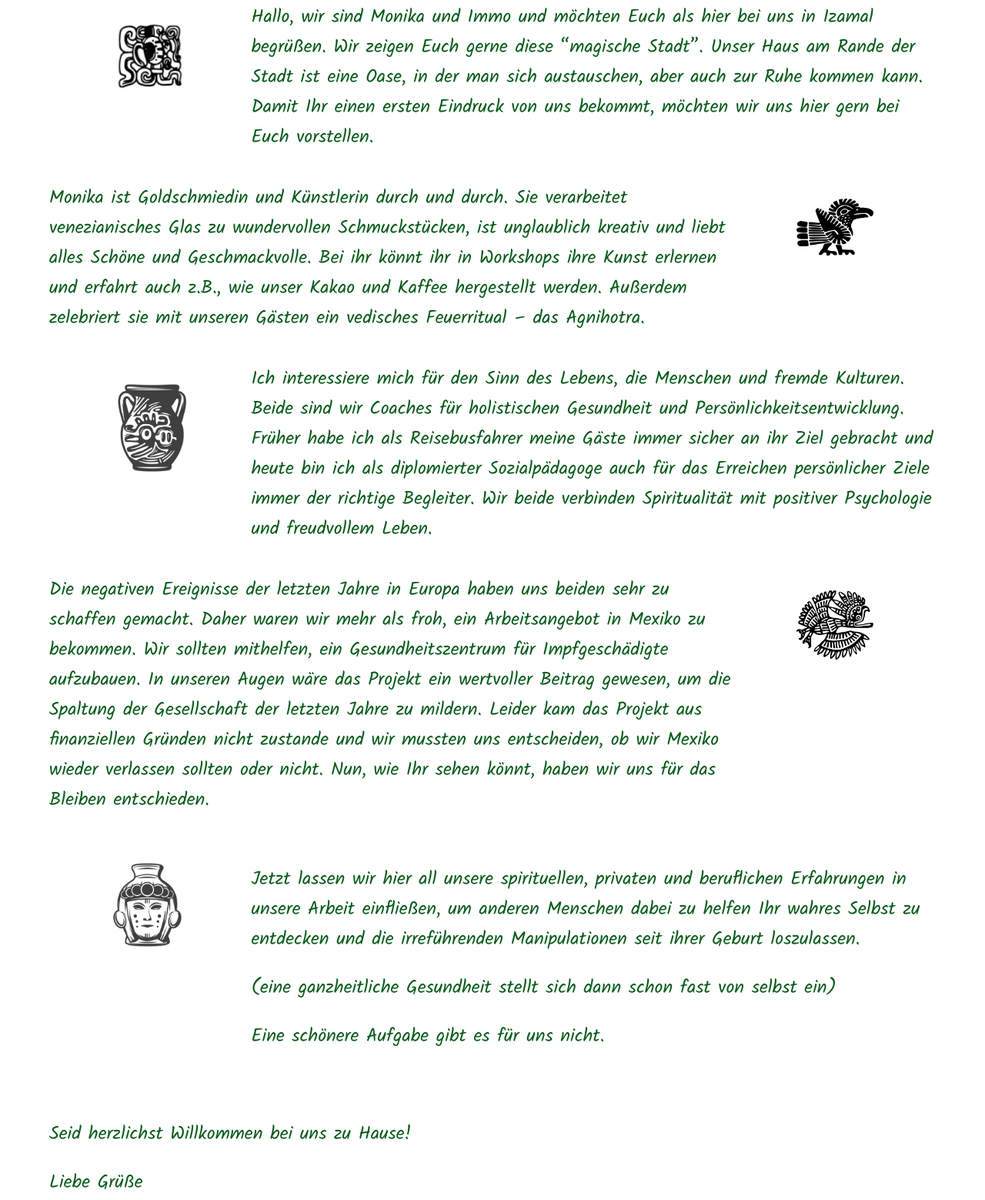
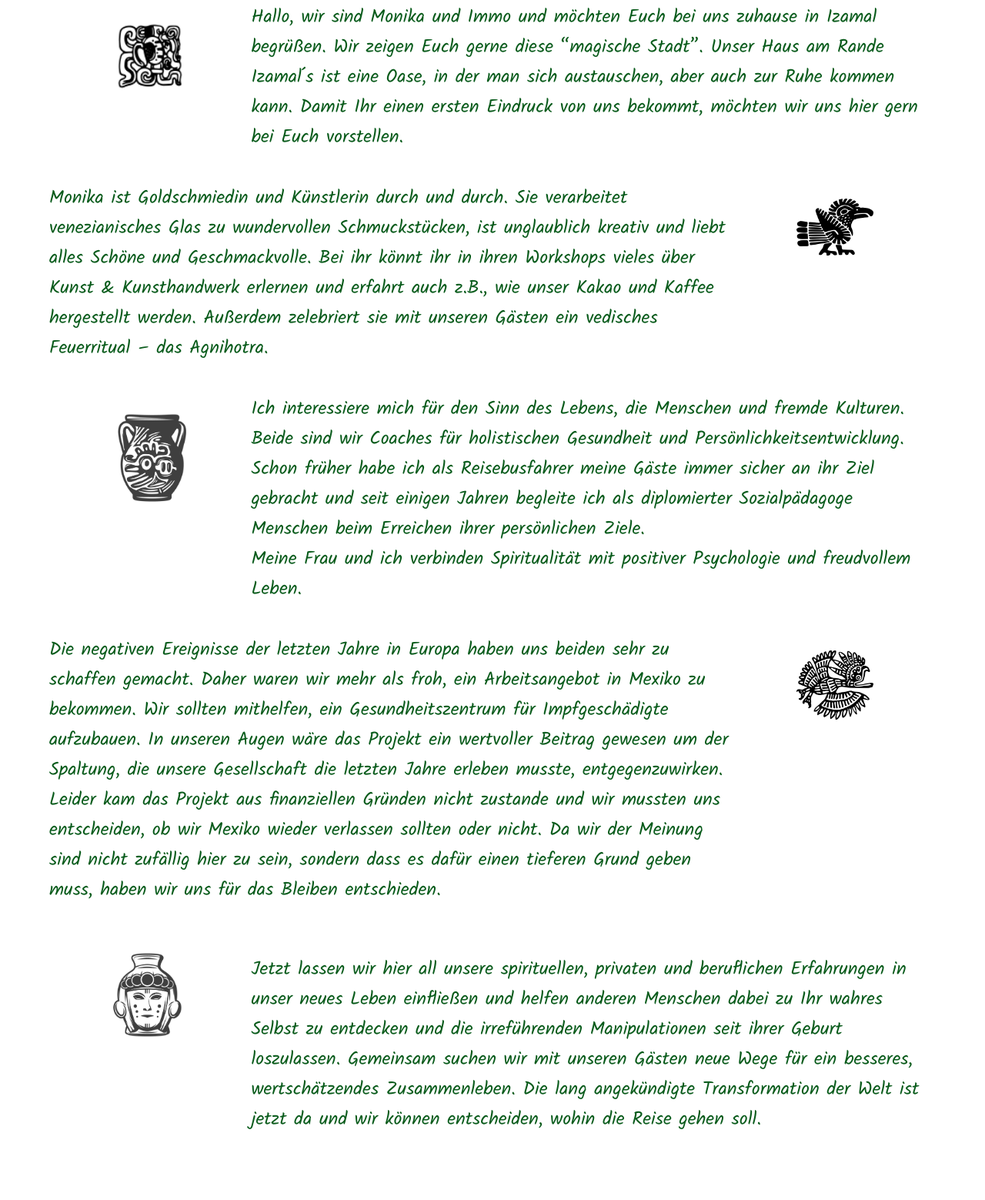
Before and after one commit to colognia/eltripano.com, a plain HTML site: page about.html in a window 1280 px wide. Shown: the part 157-1716 px from the top of the page at 77% size. Drawn offline with Linux system fonts and the light colour scheme; a web font is replaced by a local one.

Commit message:
adding readme.md and changes on "about" section

```diff
--- a/about.html
+++ b/about.html
@@ -1,12 +1,14 @@
 <!doctype html>
 <html lang="de">
+
 <head>
   <meta charset="utf-8">
   <title>Eltripano</title>
   <meta name="author" content="Schmidtconsult IT-services LLC, Frauke Schmidt">
   <link rel="stylesheet" href="style.css">
   <meta name="viewport" content="width=device-width, initial-scale=1">
-    <meta name="keywords" content="Mexiko, Yucatán, Yucatan, Reisen, Maya, Zeremonien, Auswandern, Kakao, Kaffee, Ayahuaska, Peyote, Psilocybin, deutsch, persönliche Assistenz, Individualreisen, Izamal, Ausflüge, Taxi, Auto mieten, Übernachten, Hotel, Reiseführer">
+  <meta name="keywords"
+    content="Mexiko, Yucatán, Yucatan, Reisen, Maya, Zeremonien, Auswandern, Kakao, Kaffee, Ayahuaska, Peyote, Psilocybin, deutsch, persönliche Assistenz, Individualreisen, Izamal, Ausflüge, Taxi, Auto mieten, Übernachten, Hotel, Reiseführer">
   <link rel="preconnect" href="https://fonts.googleapis.com">
   <link rel="preconnect" href="https://fonts.gstatic.com" crossorigin>
   <link href="https://fonts.googleapis.com/css2?family=Kalam&display=swap" rel="stylesheet">
@@ -24,10 +26,11 @@
   <header>
     <input type="checkbox" id="checkboxtoggle">
     <!-- input muß in gleichem container sein und gleiche Ebene wie nav wegen click-Auswertung -->
-      <a href="http://eltripano.com"><img id="logonav" src="./media/logo/eltripano.jpg" alt="logo Eltripano" title="Homepage ElTripano"></a>
+    <a href="http://eltripano.com"><img id="logonav" src="./media/logo/eltripano.jpg" alt="logo Eltripano"
+        title="Homepage ElTripano"></a>
 
     <nav>
-          <label id="navbar-toggler" for="checkboxtoggle">  <!--*muss ins nav rein-->
+      <label id="navbar-toggler" for="checkboxtoggle"> <!--*muss ins nav rein-->
         <img id="navmenupic" src="./media/icons/menu.png">
         <img id="navcrosspic" src="./media/icons/cross.png">
       </label>
@@ -42,29 +45,48 @@
   </header>
 
   <main>
-    <div  class="about-container">
+    <div class="about-container">
       <div class="about-1">
         <div class="about-picture-container"><img src="./media/pictures/mayapictures/1.png"></div>
-        <div class="about-text-content">Hallo, wir sind Monika und Immo und möchten Euch als hier bei uns in Izamal begrüßen. Wir zeigen Euch gerne diese “magische Stadt”. Unser Haus am Rande der Stadt ist eine Oase, in der man sich austauschen, aber auch zur Ruhe kommen kann. Damit Ihr einen ersten Eindruck von uns bekommt, möchten wir uns hier gern bei Euch vorstellen.</div>
+        <div class="about-text-content">Hallo, wir sind Monika und Immo und möchten Euch bei uns zuhause in Izamal
+          begrüßen. Wir zeigen Euch gerne diese “magische Stadt”. Unser Haus am Rande Izamal´s ist eine Oase, in der man
+          sich austauschen, aber auch zur Ruhe kommen kann. Damit Ihr einen ersten Eindruck von uns bekommt, möchten wir
+          uns hier gern bei Euch vorstellen.</div>
       </div>
       <div class="about-2">
-        <div class="about-text-content">Monika ist Goldschmiedin und Künstlerin durch und durch. Sie verarbeitet venezianisches Glas zu wundervollen Schmuckstücken, ist unglaublich kreativ und liebt alles Schöne und Geschmackvolle. Bei ihr könnt ihr in Workshops ihre Kunst erlernen und erfahrt auch z.B., wie unser Kakao und Kaffee hergestellt werden. Außerdem zelebriert sie mit unseren Gästen ein vedisches Feuerritual – das Agnihotra.</div>
+        <div class="about-text-content">Monika ist Goldschmiedin und Künstlerin durch und durch. Sie verarbeitet
+          venezianisches Glas zu wundervollen Schmuckstücken, ist unglaublich kreativ und liebt alles Schöne und
+          Geschmackvolle. Bei ihr könnt ihr in ihren Workshops vieles über Kunst & Kunsthandwerk erlernen und erfahrt
+          auch z.B., wie unser Kakao und Kaffee hergestellt werden. Außerdem zelebriert sie mit unseren Gästen ein
+          vedisches Feuerritual – das Agnihotra.</div>
         <div class="about-picture-container"><img src="./media/pictures/mayapictures/2.png"></div>
       </div>
       <div class="about-3">
         <div class="about-picture-container"><img src="./media/pictures/mayapictures/4.jpg"></div>
-        <div class="about-text-content">Ich interessiere mich für den Sinn des Lebens, die Menschen und fremde Kulturen. Beide sind wir Coaches für holistischen Gesundheit und Persönlichkeitsentwicklung. Früher habe ich als Reisebusfahrer meine Gäste immer sicher an ihr Ziel gebracht und heute bin ich als diplomierter Sozialpädagoge auch für das Erreichen persönlicher Ziele immer der richtige Begleiter. Wir beide verbinden Spiritualität mit positiver Psychologie und freudvollem Leben.</div>
+        <div class="about-text-content">Ich interessiere mich für den Sinn des Lebens, die Menschen und fremde Kulturen.
+          Beide sind wir Coaches für holistischen Gesundheit und Persönlichkeitsentwicklung. Schon früher habe ich als
+          Reisebusfahrer meine Gäste immer sicher an ihr Ziel gebracht und seit einigen Jahren begleite ich als
+          diplomierter Sozialpädagoge Menschen beim Erreichen ihrer persönlichen Ziele.<br>Meine Frau und ich verbinden
+          Spiritualität mit positiver Psychologie und freudvollem Leben.</div>
       </div>
       <div class="about-4">
-        <div class="about-text-content">Die negativen Ereignisse der letzten Jahre in Europa haben uns beiden sehr zu schaffen gemacht. Daher waren wir mehr als froh, ein Arbeitsangebot in Mexiko zu bekommen. Wir sollten mithelfen, ein Gesundheitszentrum für Impfgeschädigte aufzubauen. In unseren Augen wäre das Projekt ein wertvoller Beitrag gewesen, um die Spaltung der Gesellschaft der letzten Jahre zu mildern. Leider kam das Projekt aus finanziellen Gründen nicht zustande und wir mussten uns entscheiden, ob wir Mexiko wieder verlassen sollten oder nicht. Nun, wie Ihr sehen könnt, haben wir uns für das Bleiben entschieden.</div>
+        <div class="about-text-content">Die negativen Ereignisse der letzten Jahre in Europa haben uns beiden sehr zu
+          schaffen gemacht. Daher waren wir mehr als froh, ein Arbeitsangebot in Mexiko zu bekommen. Wir sollten
+          mithelfen, ein Gesundheitszentrum für Impfgeschädigte aufzubauen. In unseren Augen wäre das Projekt ein
+          wertvoller Beitrag gewesen um der Spaltung, die unsere Gesellschaft die letzten Jahre erleben musste,
+          entgegenzuwirken. Leider kam das Projekt aus finanziellen Gründen nicht zustande und wir mussten uns
+          entscheiden, ob wir Mexiko wieder verlassen sollten oder nicht. Da wir der Meinung sind nicht zufällig hier zu
+          sein, sondern dass es dafür einen tieferen Grund geben muss, haben wir uns für das Bleiben entschieden.</div>
         <div class="about-picture-container"><img src="./media/pictures/mayapictures/3.png"></div>
       </div>
       <div class="about-5">
         <div class="about-picture-container"><img src="./media/pictures/mayapictures/5.jpg"></div>
         <div class="about-text-content">
-          <p>Jetzt lassen wir hier all unsere spirituellen, privaten und beruflichen Erfahrungen in unsere Arbeit einfließen, um anderen Menschen dabei zu helfen Ihr wahres Selbst zu entdecken und die irreführenden Manipulationen seit ihrer Geburt loszulassen.</p>
-          <P>(eine ganzheitliche Gesundheit stellt sich dann schon fast von selbst ein)</p>
-          <p>Eine schönere Aufgabe gibt es für uns nicht.</p>
+          <p>Jetzt lassen wir hier all unsere spirituellen, privaten und beruflichen Erfahrungen in unser neues Leben
+            einfließen und helfen anderen Menschen dabei zu Ihr wahres Selbst zu entdecken und die irreführenden
+            Manipulationen seit ihrer Geburt loszulassen. Gemeinsam suchen wir mit unseren Gästen neue Wege für ein
+            besseres, wertschätzendes Zusammenleben. Die lang angekündigte Transformation der Welt ist jetzt da und wir
+            können entscheiden, wohin die Reise gehen soll.</p>
         </div>
       </div>
       <div class="about-text-content">
```
Also changed, not shown: media/Screenshot.jpg (added), 2 other files. Lines whose indentation alone changed are shown as unchanged.
